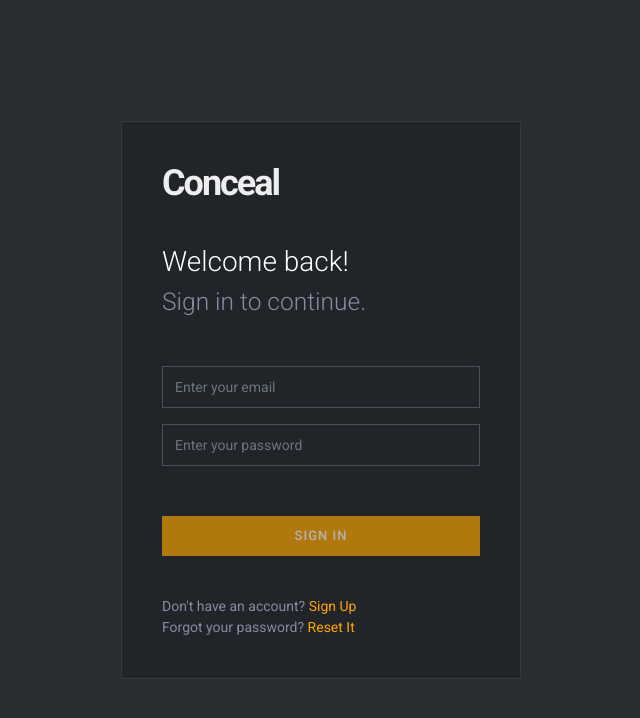
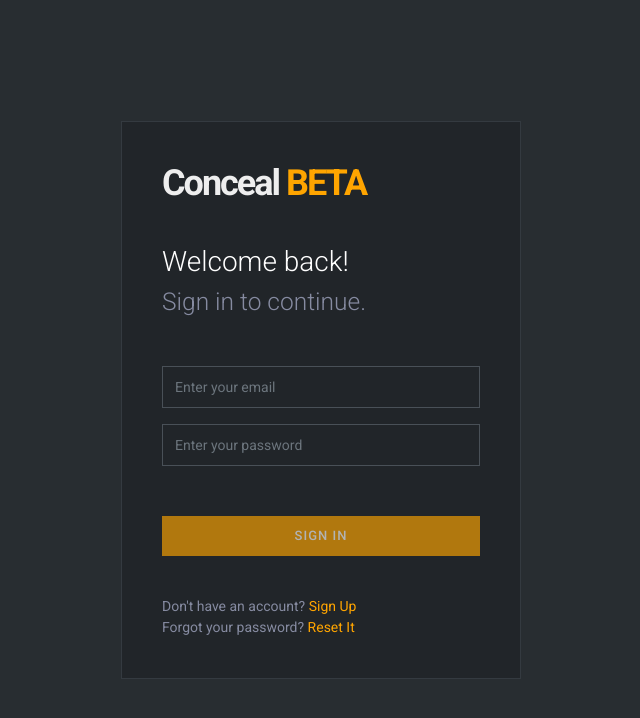
Before and after one commit to lerdos/ultranotei-cloud, a React (Create React App) app: page /login in a window 1280 px wide. Shown: the top 718 px of the page, without its empty margins (319-959 px from the left). Built offline with nearby package versions, Linux system fonts and the light colour scheme.

Commit message:
Added Beta notice

```diff
--- a/src/components/Header.js
+++ b/src/components/Header.js
@@ -12,7 +12,7 @@ const Header = (props) => {
     <div className="slim-header">
       <div className="container">
         <div className="slim-header-left">
-          <h2 className="slim-logo"><a href="/">Conceal</a></h2>
+          <h2 className="slim-logo"><a href="/">Conceal</a> <span className="beta-header">BETA</span></h2>
         </div>
         <div className="slim-header-right">
           <Dropdown as={NavItem} className="dropdown dropdown-c">
--- a/src/components/Login.js
+++ b/src/components/Login.js
@@ -65,7 +65,7 @@ class Login extends React.Component {
       <div className="signin-wrapper">
 
         <div className="signin-box">
-          <h2 className="slim-logo"><a href="/">Conceal</a></h2>
+          <h2 className="slim-logo"><a href="/">Conceal</a> <span className="beta-header">BETA</span></h2>
           <h2 className="signin-title-primary">Welcome back!</h2>
           <h3 className="signin-title-secondary">Sign in to continue.</h3>
 
--- a/src/components/ResetPassword.js
+++ b/src/components/ResetPassword.js
@@ -105,7 +105,7 @@ class ResetPassword extends React.Component {
       <div className="signin-wrapper">
 
         <div className="signin-box">
-          <h2 className="slim-logo"><a href="/">Conceal</a></h2>
+          <h2 className="slim-logo"><a href="/">Conceal</a> <span className="beta-header">BETA</span></h2>
           <h3 className="signin-title-secondary">Reset Password</h3>
 
           {match.params.token
--- a/src/components/SignUp.js
+++ b/src/components/SignUp.js
@@ -84,7 +84,7 @@ class SignUp extends React.Component {
       <div className="signin-wrapper">
 
         <div className="signin-box">
-          <h2 className="slim-logo"><a href="/">Conceal</a></h2>
+          <h2 className="slim-logo"><a href="/">Conceal</a> <span className="beta-header">BETA</span></h2>
           <h3 className="signin-title-secondary">Sign Up</h3>
 
           <form onSubmit={this.signUpUser}>
--- a/src/static/css/slim.one.css
+++ b/src/static/css/slim.one.css
@@ -1173,3 +1173,7 @@ hr {
 .tx-details .tx-link-icon {
   font-size: 0.7rem;
 }
+
+.slim-logo span.beta-header {
+  color: rgb(265, 165, 0);
+}
```
